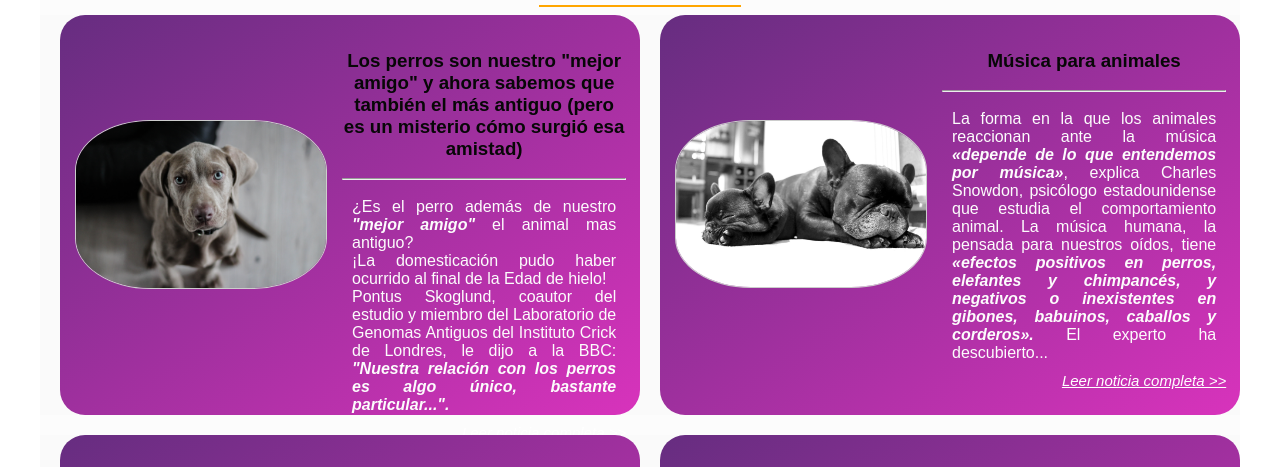
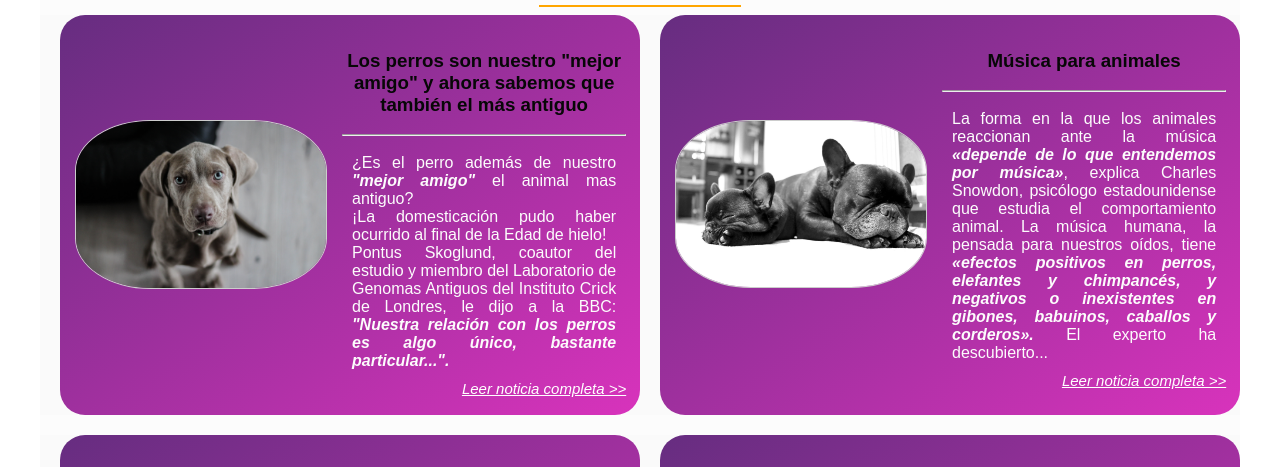
Before and after one commit to Proyecto-grupo-17/semana-1-17, a website: page src/index.html in a window 1280 px wide. Shown: the part 1057-1524 px from the top of the page. Drawn offline with Linux system fonts and the light colour scheme; a web font is replaced by a local one.

Commit message:
final para entregar

```diff
--- a/src/index.html
+++ b/src/index.html
@@ -10,9 +10,6 @@
 </head>
 
 <body>
-
-
-
     <!-- inicio header  -->
     <header class="header">
         <!-- menu -->
@@ -119,7 +116,7 @@
 
                     </div>
                     <div class="news-text">
-                        <h3 class="news-title">Los perros son nuestro "mejor amigo" y ahora sabemos que también el más antiguo (pero es un misterio cómo surgió esa amistad)</h3>
+                        <h3 class="news-title">Los perros son nuestro "mejor amigo" y ahora sabemos que también el más antiguo</h3>
                         <hr>
                         <p class="news-info" style="margin:0; padding:10px;">¿Es el perro además de nuestro <i><strong>"mejor amigo"</strong></i> el animal mas antiguo?<br>
                             ¡La domesticación pudo haber ocurrido al final de la Edad de hielo!<br>
```
